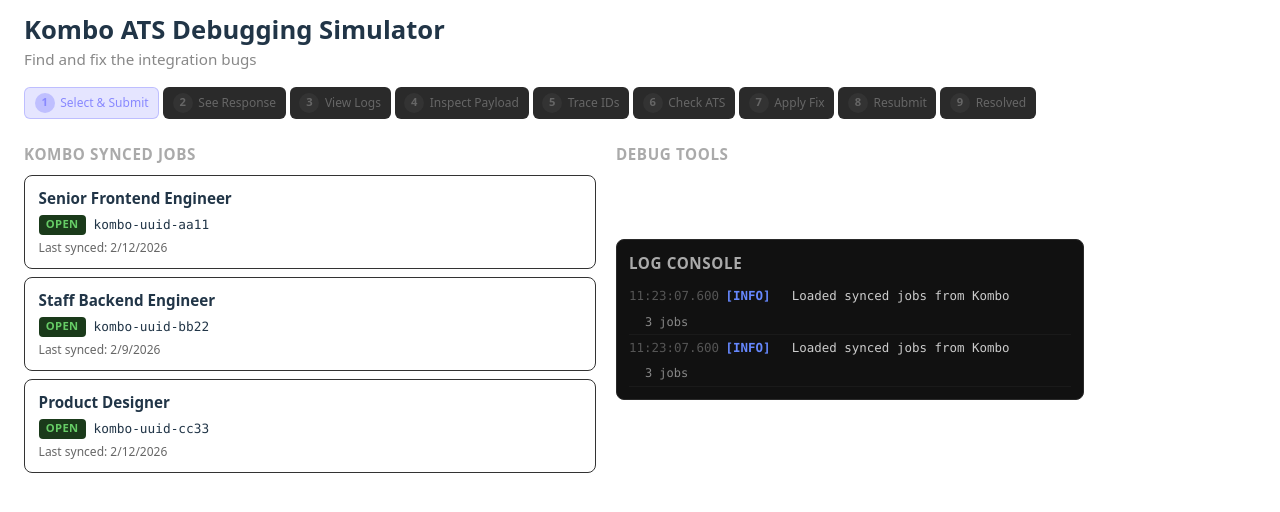
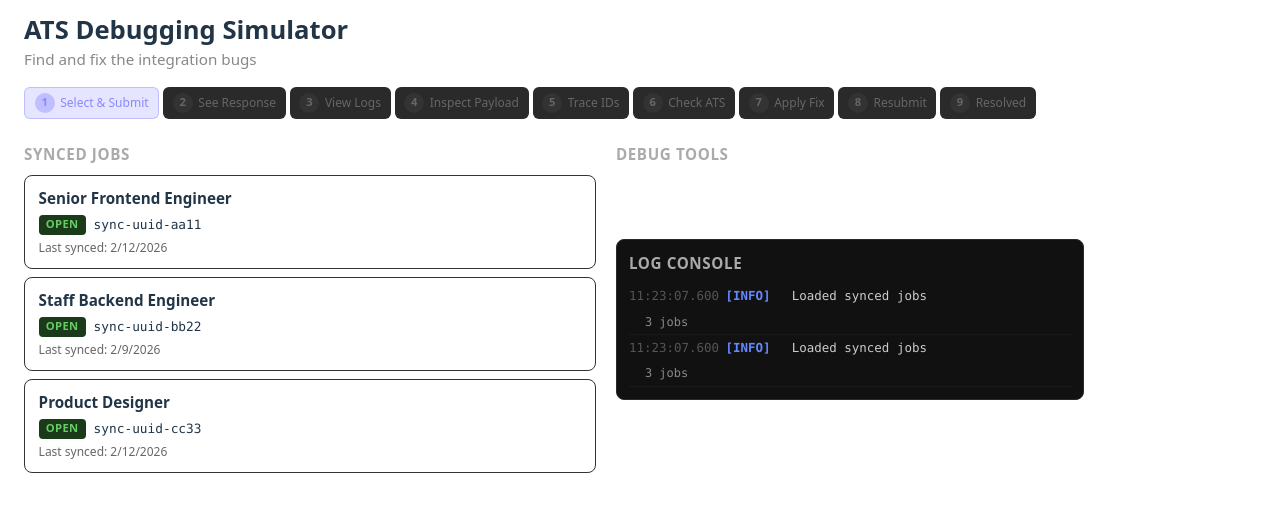
Before and after one commit to olganedelcu/ATS-Debugging-Simulator, a React (Vite) app: page / in a window 1280 px wide. Shown: the top 512 px of the page. Built offline with nearby package versions, Linux system fonts and the light colour scheme.

Commit message:
sync jobs

```diff
--- a/src/App.tsx
+++ b/src/App.tsx
@@ -1,7 +1,7 @@
 import { useEffect, useState } from "react";
 import "./App.css";
-import type { KomboSyncedJob } from "./mock/data";
-import { getSyncedJobs } from "./mock/komboService";
+import type { SyncedJob } from "./mock/data";
+import { getSyncedJobs } from "./mock/syncService";
 import { useLogger } from "./hooks/useLogger";
 import { useDebugFlow } from "./hooks/useDebugFlow";
 import { StepBar } from "./components/StepBar";
@@ -12,7 +12,7 @@
 import { LogConsole } from "./components/LogConsole";
 
 function App() {
-  const [jobs, setJobs] = useState<KomboSyncedJob[]>([]);
+  const [jobs, setJobs] = useState<SyncedJob[]>([]);
   const { logs, log, clearLogs } = useLogger();
   const {
     state,
@@ -28,14 +28,14 @@
   useEffect(() => {
     getSyncedJobs().then((data) => {
       setJobs(data);
-      log("info", "Loaded synced jobs from Kombo", `${data.length} jobs`);
+      log("info", "Loaded synced jobs", `${data.length} jobs`);
     });
   }, [log]);
 
   return (
     <div className="app">
       <header>
-        <h1>Kombo ATS Debugging Simulator</h1>
+        <h1>ATS Debugging Simulator</h1>
         <p className="subtitle">Find and fix the integration bugs</p>
       </header>
 
@@ -45,7 +45,7 @@
         <div className="panel left">
           <JobList
             jobs={jobs}
-            selectedJobId={state.selectedJob?.komboId ?? null}
+            selectedJobId={state.selectedJob?.internalId ?? null}
             onSelectJob={handleSelectJob}
           />
           {state.selectedJob && (
--- a/src/components/DebugActions.tsx
+++ b/src/components/DebugActions.tsx
@@ -1,11 +1,11 @@
-import type { AtsJobStatus, DebugStep, IdMapping, KomboSyncedJob } from "../mock/data";
+import type { AtsJobStatus, DebugStep, IdMapping, SyncedJob } from "../mock/data";
 import { Hint } from "./Hint";
 import { MappingTable } from "./MappingTable";
 import { ResolutionPanel } from "./ResolutionPanel";
 
 interface DebugActionsProps {
   step: DebugStep;
-  selectedJob: KomboSyncedJob | null;
+  selectedJob: SyncedJob | null;
   lastPayload: Record<string, string> | null;
   idMapping: IdMapping | null;
   atsStatus: AtsJobStatus | null;
@@ -51,7 +51,7 @@
             {JSON.stringify(lastPayload, null, 2)}
           </pre>
           <Hint variant="warn">
-            Look at the <code>job_id</code> value. Does it look like a Kombo
+            Look at the <code>job_id</code> value. Does it look like an
             internal UUID or an ATS provider ID?
           </Hint>
           <button className="btn" onClick={onTraceIds}>
@@ -65,13 +65,13 @@
           <h4>ID Mapping</h4>
           <MappingTable
             rows={[
-              { label: "Kombo ID (internal)", value: <code className="mono buggy-id">{idMapping.komboId}</code> },
+              { label: "Internal ID", value: <code className="mono buggy-id">{idMapping.internalId}</code> },
               { label: "Remote ID (ATS)", value: <code className="mono fixed-id">{idMapping.remoteId}</code> },
               { label: "ATS Job exists?", value: idMapping.atsJob ? "Yes" : "No" },
             ]}
           />
           <Hint variant="info">
-            The API received <code>{idMapping.komboId}</code> but the ATS
+            The API received <code>{idMapping.internalId}</code> but the ATS
             expects <code>{idMapping.remoteId}</code>. These are different!
           </Hint>
           <button className="btn" onClick={onCheckStatus}>
@@ -97,7 +97,7 @@
           />
           {atsStatus.status === "archived" && (
             <Hint variant="warn">
-              This job was archived in the ATS, but Kombo's sync data still
+              This job was archived in the ATS, but the sync data still
               shows it as "open" (last synced 3 days ago). This is the second
               bug — stale sync data!
             </Hint>
@@ -112,8 +112,8 @@
         <div className="inspect-panel">
           <Hint variant="success">
             Fix applied! The payload will now send <code>{selectedJob.remoteId}</code>{" "}
-            (the ATS provider's ID) instead of <code>{selectedJob.komboId}</code>{" "}
-            (Kombo's internal ID). Click Submit to retry.
+            (the ATS provider's ID) instead of <code>{selectedJob.internalId}</code>{" "}
+            (the internal ID). Click Submit to retry.
           </Hint>
         </div>
       )}
@@ -122,7 +122,7 @@
         <div className="inspect-panel">
           <Hint variant="warn">
             Bug #1 is fixed (correct ID), but now the ATS says the job is{" "}
-            <strong>archived</strong>. Kombo's synced data was stale — it
+            <strong>archived</strong>. The synced data was stale — it
             showed the job as "open" because the last sync was 3 days ago, but
             the ATS archived it yesterday.
           </Hint>
@@ -138,7 +138,7 @@
 
       {step === "resolved" && selectedJob && (
         <ResolutionPanel
-          selectedJobKomboId={selectedJob.komboId}
+          selectedJobInternalId={selectedJob.internalId}
           onReset={onReset}
         />
       )}
--- a/src/components/JobCard.tsx
+++ b/src/components/JobCard.tsx
@@ -1,7 +1,7 @@
-import type { KomboSyncedJob } from "../mock/data";
+import type { SyncedJob } from "../mock/data";
 
 interface JobCardProps {
-  job: KomboSyncedJob;
+  job: SyncedJob;
   isSelected: boolean;
   onClick: () => void;
 }
@@ -15,7 +15,7 @@
       <div className="job-title">{job.title}</div>
       <div className="job-meta">
         <span className={`badge ${job.status}`}>{job.status}</span>
-        <code className="mono">{job.komboId}</code>
+        <code className="mono">{job.internalId}</code>
       </div>
       <div className="job-sync">
         Last synced: {new Date(job.lastSyncedAt).toLocaleDateString()}
--- a/src/components/JobList.tsx
+++ b/src/components/JobList.tsx
@@ -1,21 +1,21 @@
-import type { KomboSyncedJob } from "../mock/data";
+import type { SyncedJob } from "../mock/data";
 import { JobCard } from "./JobCard";
 
 interface JobListProps {
-  jobs: KomboSyncedJob[];
+  jobs: SyncedJob[];
   selectedJobId: string | null;
-  onSelectJob: (job: KomboSyncedJob) => void;
+  onSelectJob: (job: SyncedJob) => void;
 }
 
 export function JobList({ jobs, selectedJobId, onSelectJob }: JobListProps) {
   return (
     <div className="job-list">
-      <h3>Kombo Synced Jobs</h3>
+      <h3>Synced Jobs</h3>
       {jobs.map((job) => (
         <JobCard
-          key={job.komboId}
+          key={job.internalId}
           job={job}
-          isSelected={job.komboId === selectedJobId}
+          isSelected={job.internalId === selectedJobId}
           onClick={() => onSelectJob(job)}
         />
       ))}
--- a/src/components/ResolutionPanel.tsx
+++ b/src/components/ResolutionPanel.tsx
@@ -1,22 +1,22 @@
 interface ResolutionPanelProps {
-  selectedJobKomboId: string;
+  selectedJobInternalId: string;
   onReset: () => void;
 }
 
-export function ResolutionPanel({ selectedJobKomboId, onReset }: ResolutionPanelProps) {
+export function ResolutionPanel({ selectedJobInternalId, onReset }: ResolutionPanelProps) {
   return (
     <div className="resolution-panel">
       <h4>Resolution Summary</h4>
       <div className="lesson">
-        <strong>Bug #1 - Wrong ID type:</strong> The app sent Kombo's
-        internal UUID (<code>komboId</code>) to the ATS, which expects its
+        <strong>Bug #1 - Wrong ID type:</strong> The app sent the sync layer's
+        internal UUID (<code>internalId</code>) to the ATS, which expects its
         own provider ID (<code>remoteId</code>). Always use the{" "}
         <code>remote_id</code> field when making calls that reach the
         underlying ATS.
       </div>
-      {selectedJobKomboId === "kombo-uuid-bb22" && (
+      {selectedJobInternalId === "sync-uuid-bb22" && (
         <div className="lesson">
-          <strong>Bug #2 - Stale sync data:</strong> Kombo's last sync was
+          <strong>Bug #2 - Stale sync data:</strong> The last sync was
           3 days ago, so the job still appeared "open" locally. In
           reality the ATS archived it yesterday. Build in freshness
           checks or force a re-sync before critical operations.
--- a/src/components/SubmitForm.tsx
+++ b/src/components/SubmitForm.tsx
@@ -1,7 +1,7 @@
-import type { DebugStep, KomboSyncedJob } from "../mock/data";
+import type { DebugStep, SyncedJob } from "../mock/data";
 
 interface SubmitFormProps {
-  selectedJob: KomboSyncedJob;
+  selectedJob: SyncedJob;
   useFixedId: boolean;
   loading: boolean;
   step: DebugStep;
@@ -17,7 +17,7 @@
         <label>
           Job ID being sent:
           <code className={`mono ${useFixedId ? "fixed-id" : "buggy-id"}`}>
-            {useFixedId ? selectedJob.remoteId : selectedJob.komboId}
+            {useFixedId ? selectedJob.remoteId : selectedJob.internalId}
           </code>
           {useFixedId && <span className="badge success">fixed</span>}
         </label>
--- a/src/hooks/useDebugFlow.ts
+++ b/src/hooks/useDebugFlow.ts
@@ -4,18 +4,18 @@
   AtsJobStatus,
   DebugStep,
   IdMapping,
-  KomboSyncedJob,
+  SyncedJob,
   LogEntry,
 } from "../mock/data";
 import {
   submitApplication,
   lookupIdMapping,
   checkJobStatus,
-} from "../mock/komboService";
+} from "../mock/syncService";
 
 export interface DebugFlowState {
   step: DebugStep;
-  selectedJob: KomboSyncedJob | null;
+  selectedJob: SyncedJob | null;
   lastResponse: AtsApiResponse | null;
   lastPayload: Record<string, string> | null;
   idMapping: IdMapping | null;
@@ -25,7 +25,7 @@
 }
 
 type DebugFlowAction =
-  | { type: "SELECT_JOB"; job: KomboSyncedJob }
+  | { type: "SELECT_JOB"; job: SyncedJob }
   | { type: "SET_LOADING" }
   | { type: "SUBMIT_SUCCESS"; response: AtsApiResponse; payload: Record<string, string> }
   | { type: "SUBMIT_FAILURE"; response: AtsApiResponse; payload: Record<string, string>; isArchived: boolean }
@@ -87,7 +87,7 @@
     if (!state.selectedJob) return;
     dispatch({ type: "SET_LOADING" });
 
-    const jobId = state.useFixedId ? state.selectedJob.remoteId : state.selectedJob.komboId;
+    const jobId = state.useFixedId ? state.selectedJob.remoteId : state.selectedJob.internalId;
     const payload = {
       job_id: jobId,
       candidate_name: "Jane Doe",
@@ -110,8 +110,8 @@
   async function handleTraceIds() {
     if (!state.selectedJob) return;
     dispatch({ type: "SET_LOADING" });
-    const mapping = await lookupIdMapping(state.selectedJob.komboId);
-    log("warn", `ID mapping: komboId=${mapping.komboId} → remoteId=${mapping.remoteId}`, `ATS job found: ${!!mapping.atsJob}`);
+    const mapping = await lookupIdMapping(state.selectedJob.internalId);
+    log("warn", `ID mapping: internalId=${mapping.internalId} → remoteId=${mapping.remoteId}`, `ATS job found: ${!!mapping.atsJob}`);
     dispatch({ type: "TRACE_IDS_COMPLETE", mapping });
   }
 
@@ -132,13 +132,13 @@
   }
 
   function handleApplyFix() {
-    log("success", "Fix applied: now using remoteId instead of komboId");
+    log("success", "Fix applied: now using remoteId instead of internalId");
     dispatch({ type: "APPLY_FIX" });
   }
 
-  function handleSelectJob(job: KomboSyncedJob) {
+  function handleSelectJob(job: SyncedJob) {
     dispatch({ type: "SELECT_JOB", job });
-    log("info", `Selected: ${job.title}`, `komboId: ${job.komboId}`);
+    log("info", `Selected: ${job.title}`, `internalId: ${job.internalId}`);
   }
 
   function handleAdvanceStep(step: DebugStep) {
--- a/src/mock/data.ts
+++ b/src/mock/data.ts
@@ -9,8 +9,8 @@
   location: string;
 }
 
-export interface KomboSyncedJob {
-  komboId: string;
+export interface SyncedJob {
+  internalId: string;
   remoteId: string;
   title: string;
   status: "open" | "archived";
@@ -39,7 +39,7 @@
 }
 
 export interface IdMapping {
-  komboId: string;
+  internalId: string;
   remoteId: string | null;
   atsJob: AtsJob | null;
 }
@@ -100,25 +100,25 @@
   },
 ];
 
-// lombo synced jobs (what your app sees via Kombo)
+// synced jobs (what your app sees via the sync layer)
 
-export const komboSyncedJobs: KomboSyncedJob[] = [
+export const syncedJobs: SyncedJob[] = [
   {
-    komboId: "kombo-uuid-aa11",
+    internalId: "sync-uuid-aa11",
     remoteId: "green-ats-4821",
     title: "Senior Frontend Engineer",
     status: "open",
     lastSyncedAt: daysAgo(0),
   },
   {
-    komboId: "kombo-uuid-bb22",
+    internalId: "sync-uuid-bb22",
     remoteId: "green-ats-4822",
     title: "Staff Backend Engineer",
     status: "open", // stale! ATS archived it yesterday, but sync is 3 days old
     lastSyncedAt: daysAgo(3),
   },
   {
-    komboId: "kombo-uuid-cc33",
+    internalId: "sync-uuid-cc33",
     remoteId: "green-ats-4823",
     title: "Product Designer",
     status: "open",
--- a/src/mock/komboService.ts
+++ b/src/mock/syncService.ts
@@ -1,7 +1,7 @@
 import {
   atsJobs,
-  komboSyncedJobs,
-  type KomboSyncedJob,
+  syncedJobs,
+  type SyncedJob,
   type ApplicationPayload,
   type AtsApiResponse,
   type IdMapping,
@@ -14,17 +14,17 @@
   return new Promise((r) => setTimeout(r, ms));
 }
 
-/** returns the list of jobs as seen through Kombo's sync layer. */
-export async function getSyncedJobs(): Promise<KomboSyncedJob[]> {
+/** returns the list of jobs as seen through the sync layer. */
+export async function getSyncedJobs(): Promise<SyncedJob[]> {
   await delay();
-  return komboSyncedJobs;
+  return syncedJobs;
 }
 
 /**
- * Submit an application via Kombo → ATS.
+ * Submit an application via the sync layer → ATS.
  *
  * Bug surface:
- * - If `payload.jobId` is a komboId (not an atsJobId), the ATS won't find it.
+ * - If `payload.jobId` is an internalId (not an atsJobId), the ATS won't find it.
  * - If the ATS job is archived, the application is rejected even with the right ID.
  */
 export async function submitApplication(
@@ -62,15 +62,15 @@
   };
 }
 
-/** Debug helper: show how a Kombo ID maps to a remote ATS ID. */
+/** Debug helper: show how an internal ID maps to a remote ATS ID. */
 export async function lookupIdMapping(
-  komboId: string
+  internalId: string
 ): Promise<IdMapping> {
   await delay(300);
-  const synced = komboSyncedJobs.find((j) => j.komboId === komboId);
-  if (!synced) return { komboId, remoteId: null, atsJob: null };
+  const synced = syncedJobs.find((j) => j.internalId === internalId);
+  if (!synced) return { internalId, remoteId: null, atsJob: null };
   const atsJob = atsJobs.find((j) => j.atsJobId === synced.remoteId) ?? null;
-  return { komboId, remoteId: synced.remoteId, atsJob };
+  return { internalId, remoteId: synced.remoteId, atsJob };
 }
 
 /** Debug helper: check current status of a job directly in the ATS. */
```
Also changed, not shown: 1 other file (tests, documents, lock files or other folders).
